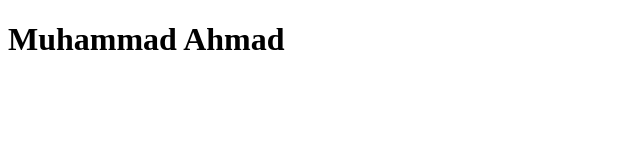
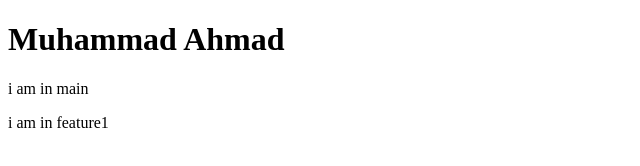
Before and after one commit to ahmadAK07/localRepo, a plain HTML site: page index.html in a window 1280 px wide. Shown: the whole page, without its empty margins (0-640 px from the left). Drawn offline with Linux system fonts and the light colour scheme.

Commit message:
add p tag in feature1

```diff
--- a/index.html
+++ b/index.html
@@ -7,5 +7,7 @@
 </head>
 <body>
     <h1>Muhammad Ahmad</h1>
+    <p>i am in main</p>
+    <p>i am in feature1</p>
 </body>
 </html>
```
